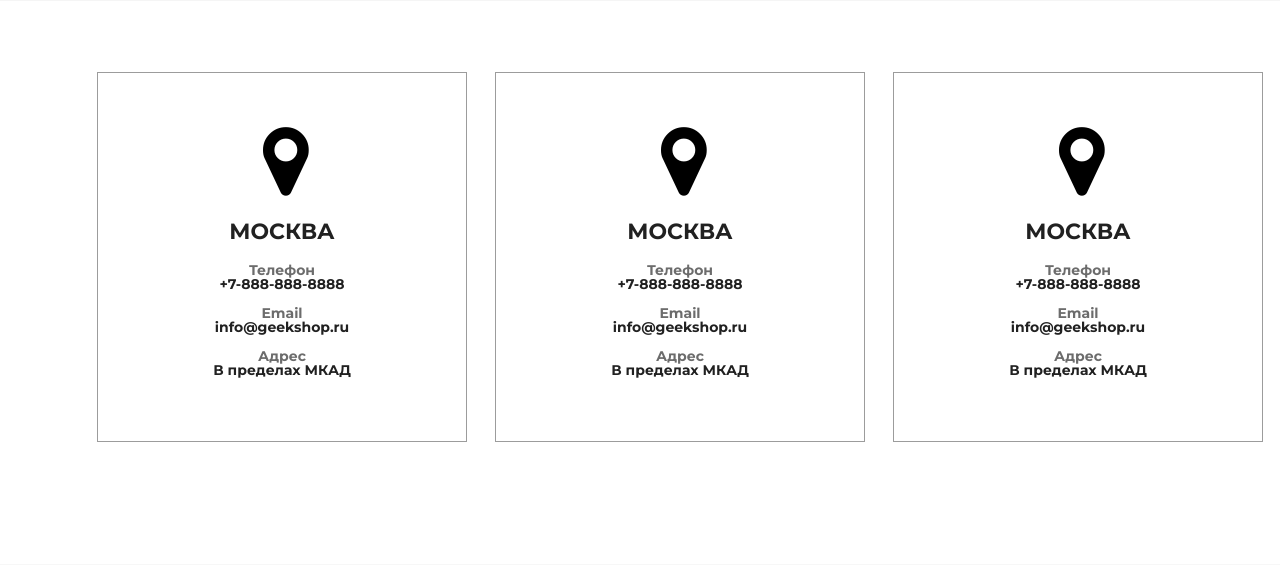
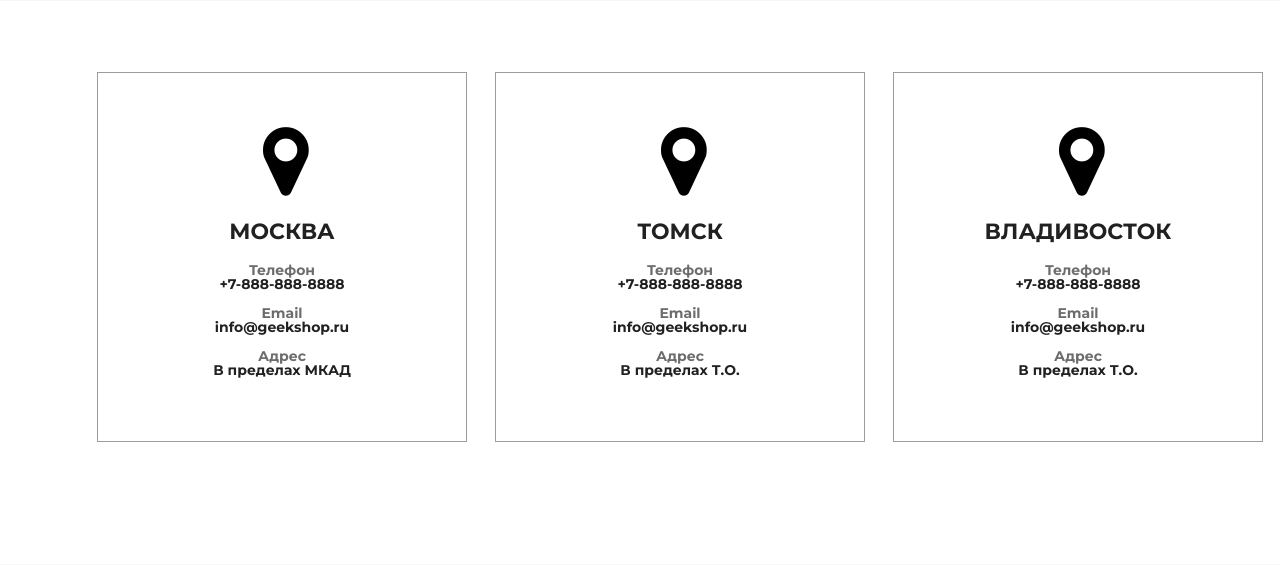
Before and after one commit to Mstislav13/django_project, a Django app: page /contacts/ in a window 1280 px wide; the page is wider, and only the part inside the window is pictured. Shown: the part 359-924 px from the top of that part. Run offline with Django 3.2, Linux system fonts and the light colour scheme; parts of the project's set-up code (start-up, migrations or seed data) failed here and were passed over.

Commit message:
add lesson 2.2

```diff
--- a/geekshop/geekshop/templates/geekshop/contact.html
+++ b/geekshop/geekshop/templates/geekshop/contact.html
@@ -27,7 +27,7 @@
 			</div>
 			<div class="location-1">
 				<i class="fa fa-map-marker fa-5x"></i>
-				<h4>Москва</h4>
+				<h4>Томск</h4>
 				<div class="contacts">
 					<h5>Телефон</h5>
 					<p>+7-888-888-8888</p>
@@ -38,12 +38,12 @@
 				</div>
 				<div class="contacts">
 					<h5>Адрес</h5>
-					<p>В пределах МКАД</p>
+					<p>В пределах Т.О.</p>
 				</div>
 			</div>
 			<div class="location-1">
 				<i class="fa fa-map-marker fa-5x"></i>
-				<h4>Москва</h4>
+				<h4>Владивосток</h4>
 				<div class="contacts">
 					<h5>Телефон</h5>
 					<p>+7-888-888-8888</p>
@@ -54,7 +54,7 @@
 				</div>
 				<div class="contacts">
 					<h5>Адрес</h5>
-					<p>В пределах МКАД</p>
+					<p>В пределах Т.О.</p>
 				</div>
 			</div>
 		</div>
```
